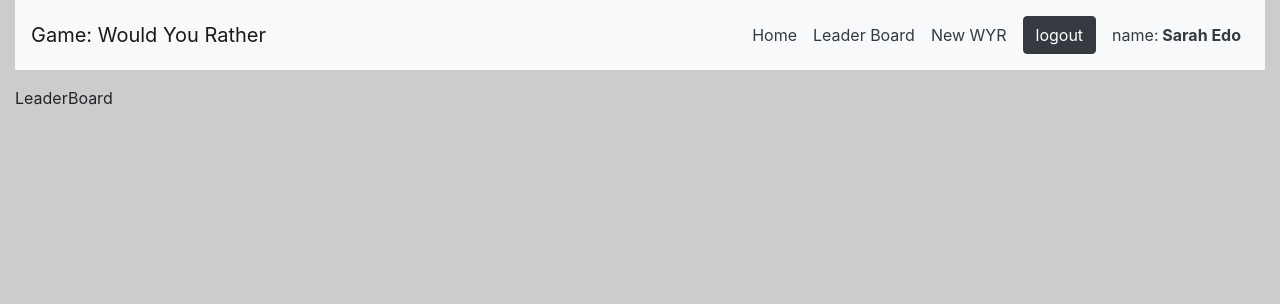
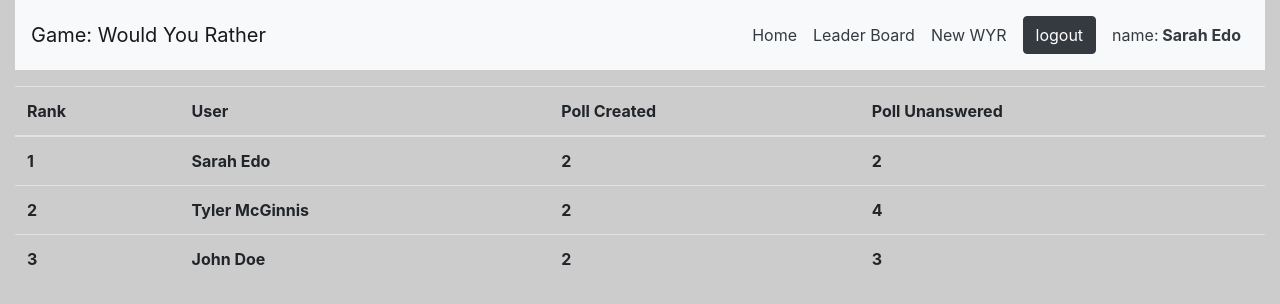
Before and after one commit to xavierartot/would-you-rather, a React (Create React App) app: page /leaderboard in a window 1280 px wide. Shown: the top 304 px of the page. Built offline with nearby package versions, Linux system fonts and the light colour scheme.

Commit message:
feature: leader board logic

```diff
--- a/src/containers/LeaderBoard.js
+++ b/src/containers/LeaderBoard.js
@@ -1,12 +1,50 @@
 import React, { Component } from 'react'
+import { Table } from 'reactstrap'
+import { connect } from 'react-redux'
+import LeaderBoardList from './LeaderBoardList'
 
 class LeaderBoard extends Component {
   render() {
+    const { users, totalQuestion } = this.props
+
+    const arrayUsers = Object.values(users)
+    // console.log(totalQuestion.length)
     return (
       <div className="LeaderBoard">
-        LeaderBoard
+        <Table>
+          <thead>
+            <tr>
+              <th>Rank</th>
+              <th>User</th>
+              <th>Poll Created</th>
+              <th>Poll Unanswered</th>
+            </tr>
+          </thead>
+          <tbody>
+            {arrayUsers.map((user, i) => (
+              <tr key={user.id}>
+                <th scope={user.id}>{i + 1}</th>
+                <th>{user.name}</th>
+                <th>{user.questions && user.questions.length}</th>
+                <th>
+                  <LeaderBoardList list={user.answers} totalQuestion={totalQuestion} />
+                </th>
+              </tr>
+            ))}
+          </tbody>
+        </Table>
       </div>
     )
   }
 }
-export default LeaderBoard
+function mapStateToProps({ users, questions }) {
+  const totalQuestion = Object.values(questions)
+  // totalQuestion = totalQuestion.length
+  console.log(totalQuestion)
+  return {
+    users,
+    questions,
+    totalQuestion,
+  }
+}
+export default connect(mapStateToProps)(LeaderBoard)
--- /dev/null
+++ b/src/containers/LeaderBoardList.js
@@ -0,0 +1,15 @@
+import React, { Component } from 'react'
+
+class LeaderBoardList extends Component {
+  render() {
+    const { list, totalQuestion } = this.props
+    const l = Object.keys(list)
+    console.log(totalQuestion.length)
+    return (
+      <div className="LeaderBoardList">
+        { totalQuestion.length - l.length }
+      </div>
+    )
+  }
+}
+export default LeaderBoardList
```
